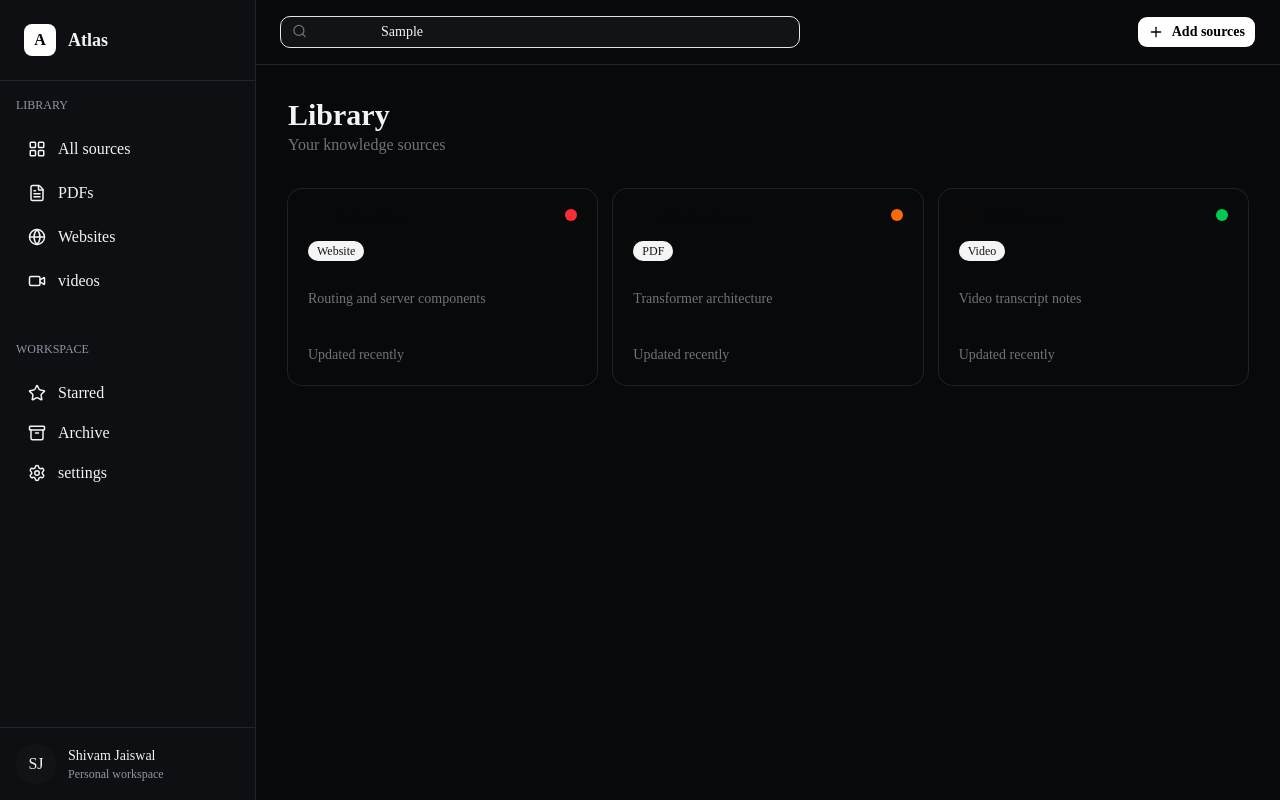
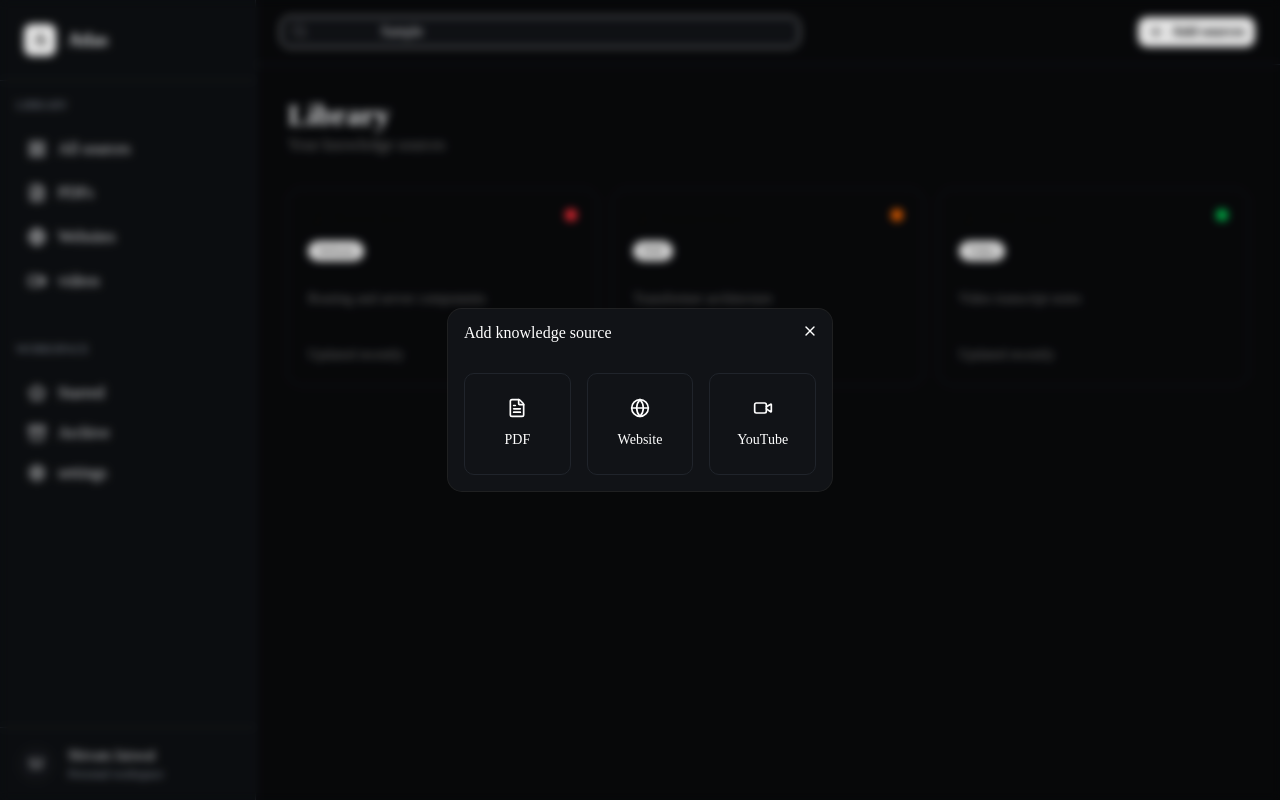
Before and after one commit to heyshivamjaiswal/Atlas, a Next.js app in the folder client/: page / in a window 1280 px wide. Both pictures are taken after typing "Sample" into the empty fields and a click on the button "Add sources". Built offline with nearby package versions, Linux system fonts and the light colour scheme.

Commit message:
added upload feature

```diff
--- a/client/src/component/dashboard/PriorityDot.tsx
+++ b/client/src/component/dashboard/PriorityDot.tsx
@@ -1,8 +1,6 @@
-type prop = {
-  priority: 'high' | 'medium' | 'low';
-};
+import { PriorityType } from '@/types/document';
 
-export default function PriorityDot({ priority }: prop) {
+export default function PriorityDot({ priority }: { priority: PriorityType }) {
   const colors = {
     high: 'bg-red-500',
     medium: 'bg-orange-500',
--- /dev/null
+++ b/client/src/component/dashboard/SourceCard.tsx
@@ -0,0 +1,19 @@
+type SourceCardType = {
+  icon: React.ReactNode;
+  title: string;
+  onClick: () => void;
+};
+
+export default function SourceCard({ icon, title, onClick }: SourceCardType) {
+  return (
+    <button
+      className="border border-border rounded-lg p-6 hover:bg-zinc-800 transition"
+      onClick={onClick}
+    >
+      <div className="flex flex-col items-center gap-3">
+        {icon}
+        <span>{title}</span>
+      </div>
+    </button>
+  );
+}
--- /dev/null
+++ b/client/src/component/dashboard/uploadModal.tsx
@@ -0,0 +1,64 @@
+'use client';
+
+import { useState } from 'react';
+import { Button } from '@/components/ui/button';
+
+import {
+  Dialog,
+  DialogContent,
+  DialogHeader,
+  DialogTitle,
+  DialogTrigger,
+} from '@/components/ui/dialog';
+
+import { FileText, Globe, Plus, Video } from 'lucide-react';
+
+import SourceCard from './SourceCard';
+
+export default function UploadModal() {
+  const [selectedSource, setSelectedSource] = useState<string | null>(null);
+  return (
+    <Dialog>
+      <DialogTrigger asChild>
+        <Button className="gap-2 bg-white text-background font-semibold">
+          <Plus size={15} />
+          Add sources
+        </Button>
+      </DialogTrigger>
+
+      <DialogContent className="bg-card text-white">
+        <DialogHeader>
+          <DialogTitle>Add knowledge source</DialogTitle>
+        </DialogHeader>
+        <div className="grid grid-cols-3 gap-4 mt-4 ">
+          <SourceCard
+            icon={<FileText size={20} />}
+            title="PDF"
+            onClick={() => setSelectedSource('pdf')}
+          />
+
+          <SourceCard
+            icon={<Globe size={20} />}
+            title="Website"
+            onClick={() => setSelectedSource('website')}
+          />
+
+          <SourceCard
+            icon={<Video size={20} />}
+            title="YouTube"
+            onClick={() => setSelectedSource('youtube')}
+          />
+        </div>
+        {selectedSource === 'pdf' && (
+          <div className="mt-6">PDF Upload Form</div>
+        )}
+        {selectedSource === 'website' && (
+          <div className="mt-6">Website URL Form</div>
+        )}
+        {selectedSource === 'youtube' && (
+          <div className="mt-6">YouTube URL Form</div>
+        )}
+      </DialogContent>
+    </Dialog>
+  );
+}
--- a/client/src/component/layout/Topbar.tsx
+++ b/client/src/component/layout/Topbar.tsx
@@ -1,6 +1,6 @@
-import { Button } from '@/components/ui/button';
 import { Input } from '@/components/ui/input';
-import { Plus, Search } from 'lucide-react';
+import { Search } from 'lucide-react';
+import UploadModal from '../dashboard/uploadModal';
 
 export default function Topbar() {
   return (
@@ -16,11 +16,7 @@
           className="pl-25  bg-card"
         />
       </div>
-
-      <Button className="gap-2 bg-white text-black font-semibold">
-        <Plus size={16} />
-        Add sources
-      </Button>
+      <UploadModal />
     </header>
   );
 }
--- /dev/null
+++ b/client/src/components/ui/dialog.tsx
@@ -0,0 +1,168 @@
+"use client"
+
+import * as React from "react"
+import { Dialog as DialogPrimitive } from "radix-ui"
+
+import { cn } from "@/lib/utils"
+import { Button } from "@/components/ui/button"
+import { XIcon } from "lucide-react"
+
+function Dialog({
+  ...props
+}: React.ComponentProps<typeof DialogPrimitive.Root>) {
+  return <DialogPrimitive.Root data-slot="dialog" {...props} />
+}
+
+function DialogTrigger({
+  ...props
+}: React.ComponentProps<typeof DialogPrimitive.Trigger>) {
+  return <DialogPrimitive.Trigger data-slot="dialog-trigger" {...props} />
+}
+
+function DialogPortal({
+  ...props
+}: React.ComponentProps<typeof DialogPrimitive.Portal>) {
+  return <DialogPrimitive.Portal data-slot="dialog-portal" {...props} />
+}
+
+function DialogClose({
+  ...props
+}: React.ComponentProps<typeof DialogPrimitive.Close>) {
+  return <DialogPrimitive.Close data-slot="dialog-close" {...props} />
+}
+
+function DialogOverlay({
+  className,
+  ...props
+}: React.ComponentProps<typeof DialogPrimitive.Overlay>) {
+  return (
+    <DialogPrimitive.Overlay
+      data-slot="dialog-overlay"
+      className={cn(
+        "fixed inset-0 isolate z-50 bg-black/10 duration-100 supports-backdrop-filter:backdrop-blur-xs data-open:animate-in data-open:fade-in-0 data-closed:animate-out data-closed:fade-out-0",
+        className
+      )}
+      {...props}
+    />
+  )
+}
+
+function DialogContent({
+  className,
+  children,
+  showCloseButton = true,
+  ...props
+}: React.ComponentProps<typeof DialogPrimitive.Content> & {
+  showCloseButton?: boolean
+}) {
+  return (
+    <DialogPortal>
+      <DialogOverlay />
+      <DialogPrimitive.Content
+        data-slot="dialog-content"
+        className={cn(
+          "fixed top-1/2 left-1/2 z-50 grid w-full max-w-[calc(100%-2rem)] -translate-x-1/2 -translate-y-1/2 gap-4 rounded-xl bg-popover p-4 text-sm text-popover-foreground ring-1 ring-foreground/10 duration-100 outline-none sm:max-w-sm data-open:animate-in data-open:fade-in-0 data-open:zoom-in-95 data-closed:animate-out data-closed:fade-out-0 data-closed:zoom-out-95",
+          className
+        )}
+        {...props}
+      >
+        {children}
+        {showCloseButton && (
+          <DialogPrimitive.Close data-slot="dialog-close" asChild>
+            <Button
+              variant="ghost"
+              className="absolute top-2 right-2"
+              size="icon-sm"
+            >
+              <XIcon
+              />
+              <span className="sr-only">Close</span>
+            </Button>
+          </DialogPrimitive.Close>
+        )}
+      </DialogPrimitive.Content>
+    </DialogPortal>
+  )
+}
+
+function DialogHeader({ className, ...props }: React.ComponentProps<"div">) {
+  return (
+    <div
+      data-slot="dialog-header"
+      className={cn("flex flex-col gap-2", className)}
+      {...props}
+    />
+  )
+}
+
+function DialogFooter({
+  className,
+  showCloseButton = false,
+  children,
+  ...props
+}: React.ComponentProps<"div"> & {
+  showCloseButton?: boolean
+}) {
+  return (
+    <div
+      data-slot="dialog-footer"
+      className={cn(
+        "-mx-4 -mb-4 flex flex-col-reverse gap-2 rounded-b-xl border-t bg-muted/50 p-4 sm:flex-row sm:justify-end",
+        className
+      )}
+      {...props}
+    >
+      {children}
+      {showCloseButton && (
+        <DialogPrimitive.Close asChild>
+          <Button variant="outline">Close</Button>
+        </DialogPrimitive.Close>
+      )}
+    </div>
+  )
+}
+
+function DialogTitle({
+  className,
+  ...props
+}: React.ComponentProps<typeof DialogPrimitive.Title>) {
+  return (
+    <DialogPrimitive.Title
+      data-slot="dialog-title"
+      className={cn(
+        "font-heading text-base leading-none font-medium",
+        className
+      )}
+      {...props}
+    />
+  )
+}
+
+function DialogDescription({
+  className,
+  ...props
+}: React.ComponentProps<typeof DialogPrimitive.Description>) {
+  return (
+    <DialogPrimitive.Description
+      data-slot="dialog-description"
+      className={cn(
+        "text-sm text-muted-foreground *:[a]:underline *:[a]:underline-offset-3 *:[a]:hover:text-foreground",
+        className
+      )}
+      {...props}
+    />
+  )
+}
+
+export {
+  Dialog,
+  DialogClose,
+  DialogContent,
+  DialogDescription,
+  DialogFooter,
+  DialogHeader,
+  DialogOverlay,
+  DialogPortal,
+  DialogTitle,
+  DialogTrigger,
+}
```
Also changed, not shown: client/src/component/dashboard/forms/PdfUploadForms.tsx (added), client/src/component/dashboard/forms/WebsiteForm.tsx (added), client/src/component/dashboard/forms/YouTubeForm.tsx (added).
